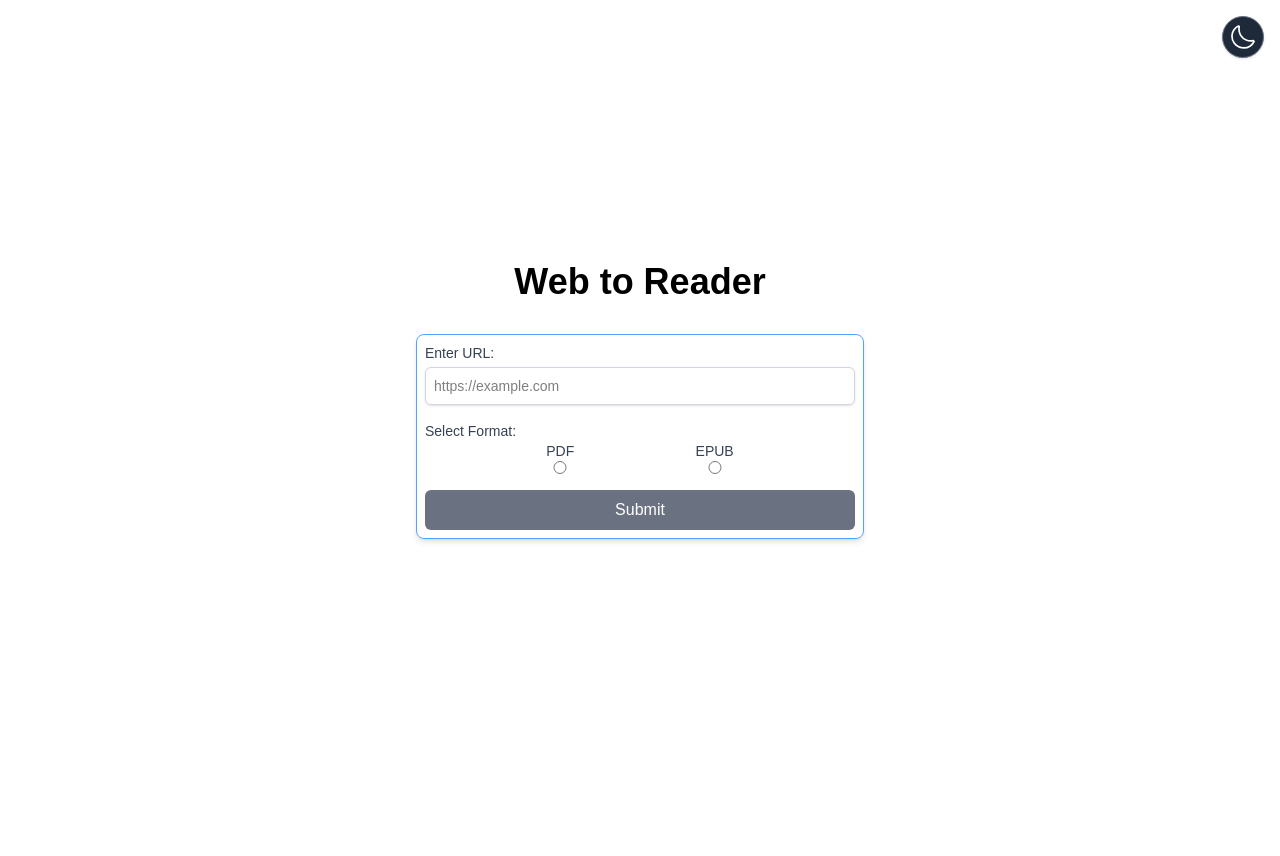
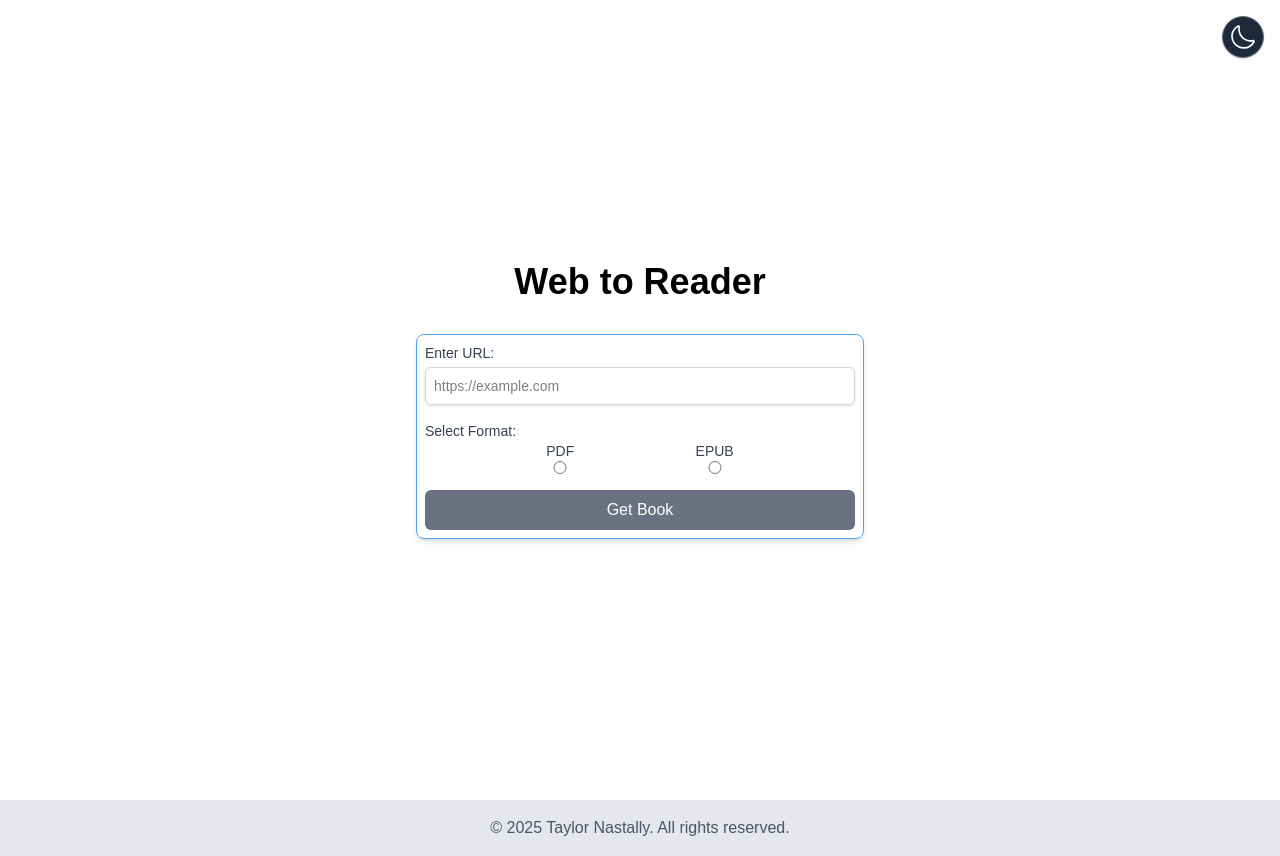
Before and after one commit to Viper-one-one/web-to-reader, a Next.js app: page / in a window 1280 px wide. Before the commit the page ends 800 px from the top, so only its background shows below. Built offline with nearby package versions, Linux system fonts and the light colour scheme.

Commit message:
refactor: update submit button text and add footer with copyright notice

```diff
--- a/src/app/page.tsx
+++ b/src/app/page.tsx
@@ -92,11 +92,16 @@ export default function Home() {
               className={`mt-4 w-full ${validateForm ? 'bg-indigo-500' : 'bg-gray-500'} text-white p-2 rounded-md ${validateForm ? 'hover:bg-indigo-700' : 'hover:bg-gray-700'}`}
               disabled={!validateForm}
             >
-              Submit
+              Get Book
             </button>
         </form>
         {error && <p className="mt-4 text-red-500">{error}</p>}
       </div>
+      <div>
+        <footer className={`w-full py-4 text-center ${theme === 'dark' ? 'bg-gray-800 text-gray-400' : 'bg-gray-200 text-gray-600'}`}>
+          <p>© 2025 Taylor Nastally. All rights reserved.</p>
+        </footer>
+      </div>
     </>
   );
 }
```
